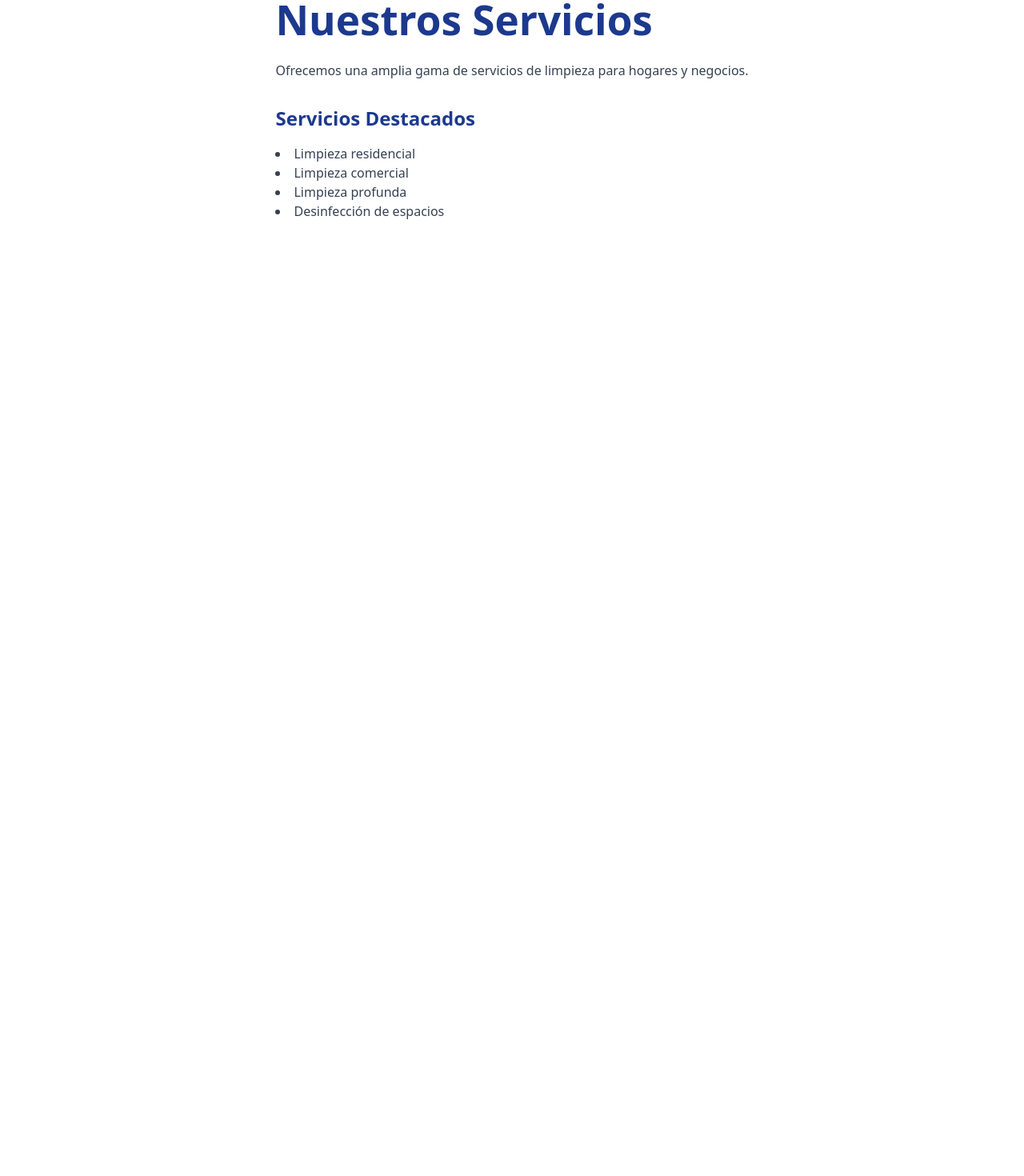
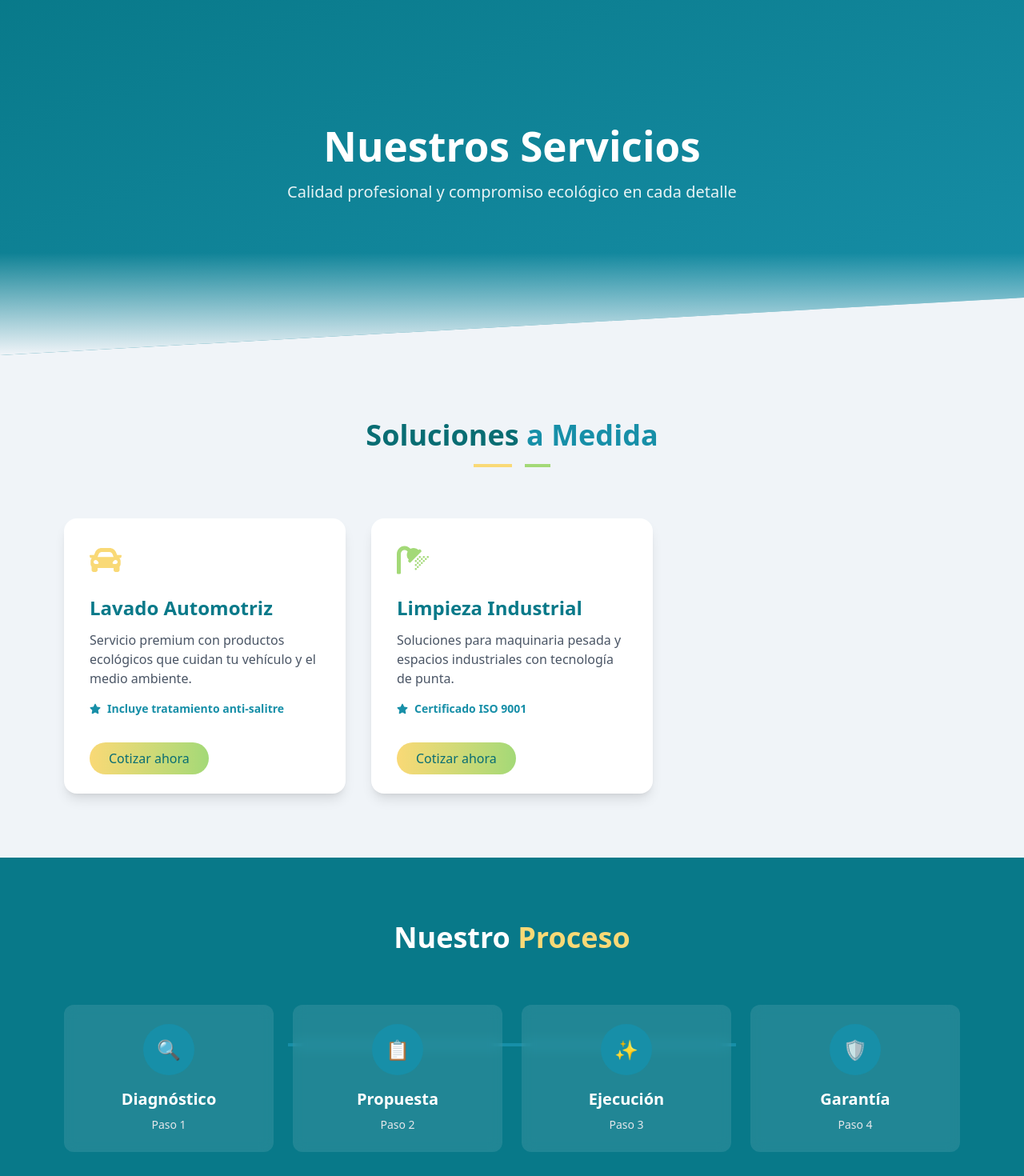
Before and after one commit to melissaesalazarc/emi-clean, a React (Vite) app: page /services in a window 1280 px wide. Shown: the part 100-1570 px from the top of the page at 80% size. Before the commit the page ends 800 px from the top, so only its background shows below. Built offline with nearby package versions, Linux system fonts and the light colour scheme.

Commit message:
services pagina

```diff
--- a/package.json
+++ b/package.json
@@ -14,6 +14,7 @@
     "framer-motion": "^12.5.0",
     "react": "^19.0.0",
     "react-dom": "^19.0.0",
+    "react-icons": "^5.5.0",
     "react-router-dom": "^7.3.0",
     "swiper": "^11.2.5",
     "tailwindcss": "^4.0.12"
--- a/src/pages/Services.jsx
+++ b/src/pages/Services.jsx
@@ -1,24 +1,143 @@
-// src/pages/Services.jsx
 import React from 'react';
+import { FaCar, FaShower, FaIndustry, FaLeaf, FaStar, FaHandshake } from 'react-icons/fa';
+import { Link } from 'react-router-dom';
+import Footer from '../components/Footer';
 
 const Services = () => {
+  // Paleta de colores de la marca (ajustados según About.jsx)
+  const COLORS = {
+    primary: '#087989',      // Azul principal
+    secondary: '#178FA8',    // Azul secundario
+    accent: '#F9D976',       // Amarillo
+    green: '#A3D977',        // Verde
+    lightBg: '#F0F4F8',      // Fondo claro
+    darkText: '#096D73',     // Texto oscuro
+  };
+
+  // Datos de servicios
+  const services = [
+    {
+      icon: <FaCar size={40} color={COLORS.accent} />,
+      title: "Lavado Automotriz",
+      description: "Servicio premium con productos ecológicos que cuidan tu vehículo y el medio ambiente.",
+      highlight: "Incluye tratamiento anti-salitre",
+    },
+    {
+      icon: <FaShower size={40} color={COLORS.green} />,
+      title: "Limpieza Industrial",
+      description: "Soluciones para maquinaria pesada y espacios industriales con tecnología de punta.",
+      highlight: "Certificado ISO 9001",
+    },
+    // Añade más servicios...
+  ];
+
   return (
-    <div className="p-8">
-      <h1 className="text-3xl font-bold text-blue-900 mb-6">Nuestros Servicios</h1>
-      <p className="text-gray-700">
-        Ofrecemos una amplia gama de servicios de limpieza para hogares y negocios.
-      </p>
-      <div className="mt-8">
-        <h2 className="text-2xl font-bold text-blue-900 mb-4">Servicios Destacados</h2>
-        <ul className="list-disc list-inside text-gray-700">
-          <li>Limpieza residencial</li>
-          <li>Limpieza comercial</li>
-          <li>Limpieza profunda</li>
-          <li>Desinfección de espacios</li>
-        </ul>
-      </div>
+    <div className="min-h-screen bg-[#F0F4F8] flex flex-col">
+      {/* Hero Section */}
+      <section
+        className="relative h-[60vh] flex items-center justify-center bg-gradient-to-br from-[#087989] to-[#178FA8] overflow-hidden"
+        style={{ clipPath: 'polygon(0 0, 100% 0, 100% 85%, 0 100%)' }}
+      >
+        <div className="text-center px-4 z-10">
+          <h1 className="text-5xl md:text-6xl font-bold text-white mb-4">Nuestros Servicios</h1>
+          <p className="text-xl text-white/90 max-w-2xl mx-auto">
+            Calidad profesional y compromiso ecológico en cada detalle
+          </p>
+        </div>
+        <div className="absolute bottom-0 left-0 right-0 h-32 bg-gradient-to-t from-[#F0F4F8] to-transparent"></div>
+      </section>
+
+      {/* Servicios Destacados */}
+      <section className="py-20 px-4 max-w-6xl mx-auto">
+        <div className="text-center mb-16">
+          <h2 className="text-4xl font-bold text-[#096D73]">
+            Soluciones <span className="text-[#178FA8]">a Medida</span>
+          </h2>
+          <div className="flex justify-center space-x-4 mt-4">
+            <div className="w-12 h-1 bg-[#F9D976]"></div>
+            <div className="w-8 h-1 bg-[#A3D977]"></div>
+          </div>
+        </div>
+
+        <div className="grid md:grid-cols-2 lg:grid-cols-3 gap-8">
+          {services.map((service, index) => (
+            <div
+              key={index}
+              className="bg-white rounded-2xl shadow-lg overflow-hidden hover:shadow-xl transition-all duration-300 hover:-translate-y-2"
+            >
+              <div className="p-8">
+                <div className="mb-6">
+                  {service.icon}
+                </div>
+                <h3 className="text-2xl font-bold text-[#087989] mb-3">{service.title}</h3>
+                <p className="text-gray-600 mb-4">{service.description}</p>
+                <p className="text-sm font-semibold text-[#178FA8] flex items-center">
+                  <FaStar className="mr-2" /> {service.highlight}
+                </p>
+              </div>
+              <div className="px-8 pb-6">
+                <Link
+                  to="/contact"
+                  className="inline-block px-6 py-2 bg-gradient-to-r from-[#F9D976] to-[#A3D977] text-[#096D73] rounded-full font-semibold hover:shadow-md transition duration-300"
+                >
+                  Cotizar ahora
+                </Link>
+              </div>
+            </div>
+          ))}
+        </div>
+      </section>
+
+      {/* Proceso de Trabajo */}
+      <section className="py-20 bg-[#087989] text-white">
+        <div className="max-w-6xl mx-auto px-4">
+          <h2 className="text-4xl font-bold text-center mb-16">
+            Nuestro <span className="text-[#F9D976]">Proceso</span>
+          </h2>
+
+          <div className="grid md:grid-cols-4 gap-6 relative">
+            {/* Línea decorativa */}
+            <div className="hidden md:block absolute top-12 left-1/4 right-1/4 h-1 bg-[#178FA8] z-0"></div>
+
+            {[
+              { step: "1", title: "Diagnóstico", icon: "🔍" },
+              { step: "2", title: "Propuesta", icon: "📋" },
+              { step: "3", title: "Ejecución", icon: "✨" },
+              { step: "4", title: "Garantía", icon: "🛡️" },
+            ].map((item, index) => (
+              <div
+                key={index}
+                className="bg-white/10 p-6 rounded-xl backdrop-blur-sm text-center z-10"
+              >
+                <div className="w-16 h-16 mx-auto mb-4 rounded-full bg-[#178FA8] flex items-center justify-center text-2xl">
+                  {item.icon}
+                </div>
+                <h3 className="text-xl font-bold mb-2">{item.title}</h3>
+                <p className="text-sm text-gray-200">Paso {item.step}</p>
+              </div>
+            ))}
+          </div>
+        </div>
+      </section>
+
+      {/* CTA Final */}
+      <section className="py-20 bg-gradient-to-r from-[#F9D976] to-[#A3D977]">
+        <div className="max-w-4xl mx-auto text-center px-4">
+          <h2 className="text-3xl font-bold mb-6 text-[#087989]">
+            ¿Necesitas un servicio personalizado?
+          </h2>
+          <Link
+            to="/contact"
+            className="inline-block px-8 py-3 bg-[#178FA8] text-white rounded-full font-bold hover:bg-[#096D73] transition duration-300 shadow-lg hover:shadow-xl"
+          >
+            Contáctanos
+          </Link>
+        </div>
+      </section>
+
+      <Footer />
     </div>
   );
 };
 
-export default Services; // Exportación por defecto
+export default Services;
```
Also changed, not shown: 1 other file (tests, documents, lock files or other folders).
